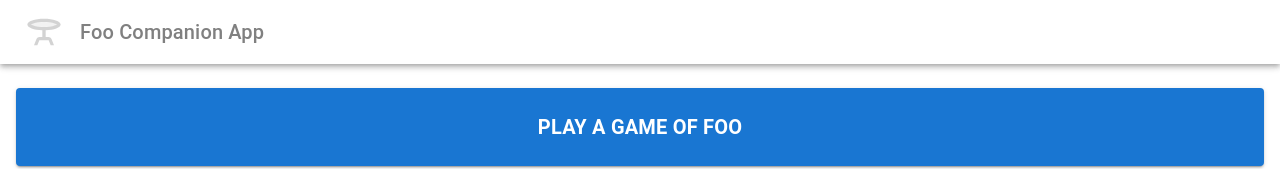
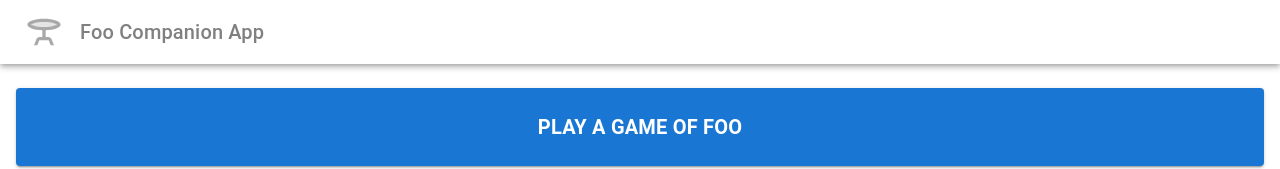
Before and after one commit to tsteelematc/foo-23f, a React (Create React App) app: page / in a window 1280 px wide. Shown: the top 169 px of the page. Built offline with nearby package versions, Linux system fonts and the light colour scheme.

Commit message:
darkgray better

```diff
--- a/src/App.tsx
+++ b/src/App.tsx
@@ -67,7 +67,7 @@ const App = () => {
           color="transparent"
         >
           <Toolbar>
-            <TableBarTwoTone sx={{mr: 2, fontSize: '2.5em', color: "lightgray" }} />
+            <TableBarTwoTone sx={{mr: 2, fontSize: '2.5em', color: "darkgray" }} />
             <Typography variant="h6" sx={{ color: "gray", flexGrow: 1, textAlign: "left" }}>
                 Foo Companion App
             </Typography>
```
